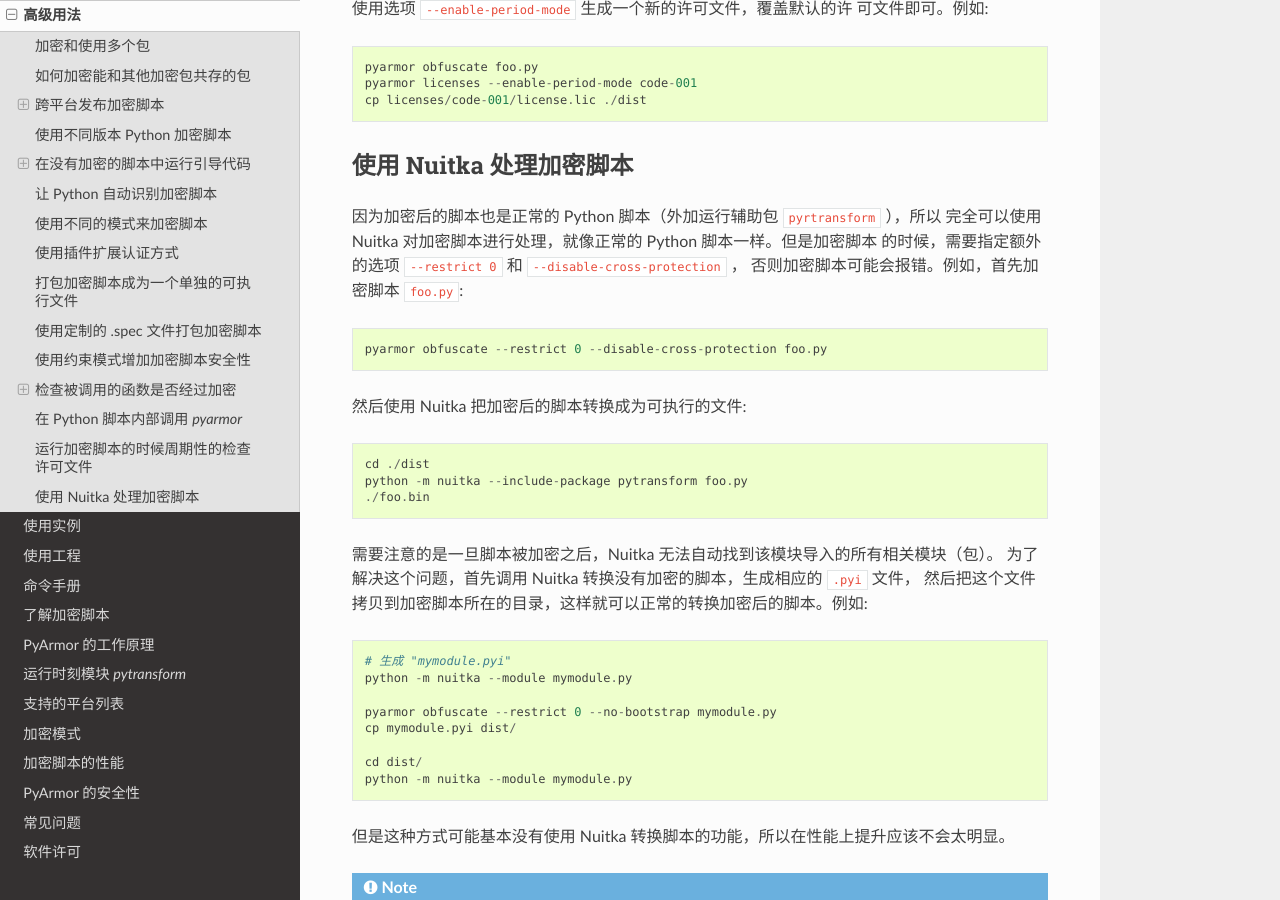
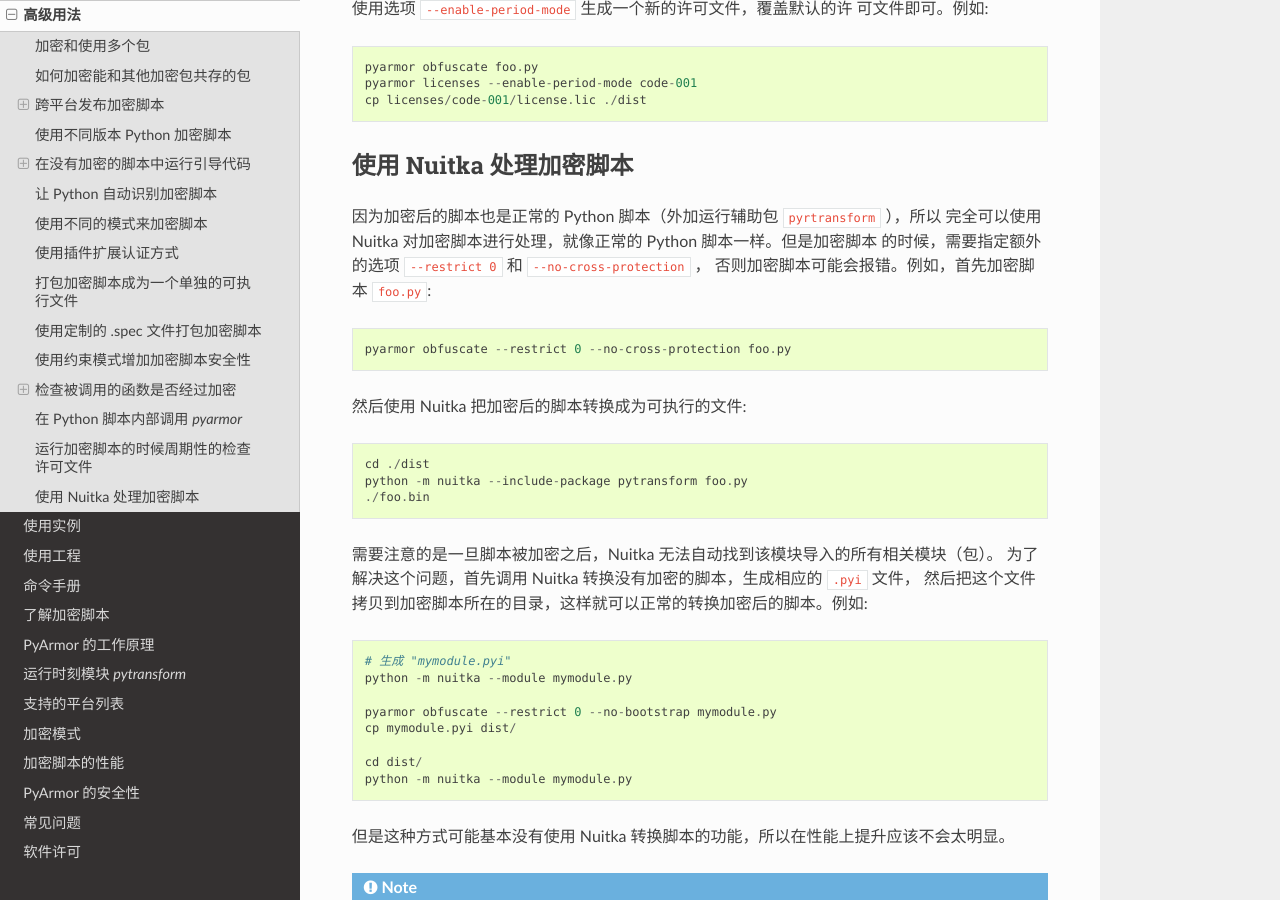
Before and after one commit to dashingsoft/pyarmor-docs-zh, a Sphinx documentation site: the page built from docs/advanced.rst, in a window 1280 px wide and 900 px high, scrolled down 15714 px. Built offline with Sphinx 7.4.7 and the Read the Docs theme 2.0.0, drawn with Linux system fonts in a browser that asks for light colours.

Commit message:
Fix typos

```diff
--- a/docs/advanced.rst
+++ b/docs/advanced.rst
@@ -701,10 +701,10 @@
 
 因为加密后的脚本也是正常的 Python 脚本（外加运行辅助包 ``pyrtransform`` ），所以
 完全可以使用 Nuitka 对加密脚本进行处理，就像正常的 Python 脚本一样。但是加密脚本
-的时候，需要指定额外的选项 ``--restrict 0`` 和 ``--disable-cross-protection`` ，
+的时候，需要指定额外的选项 ``--restrict 0`` 和 ``--no-cross-protection`` ，
 否则加密脚本可能会报错。例如，首先加密脚本 ``foo.py``::
 
-    pyarmor obfuscate --restrict 0 --disable-cross-protection foo.py
+    pyarmor obfuscate --restrict 0 --no-cross-protection foo.py
 
 然后使用 Nuitka 把加密后的脚本转换成为可执行的文件::
 
```
